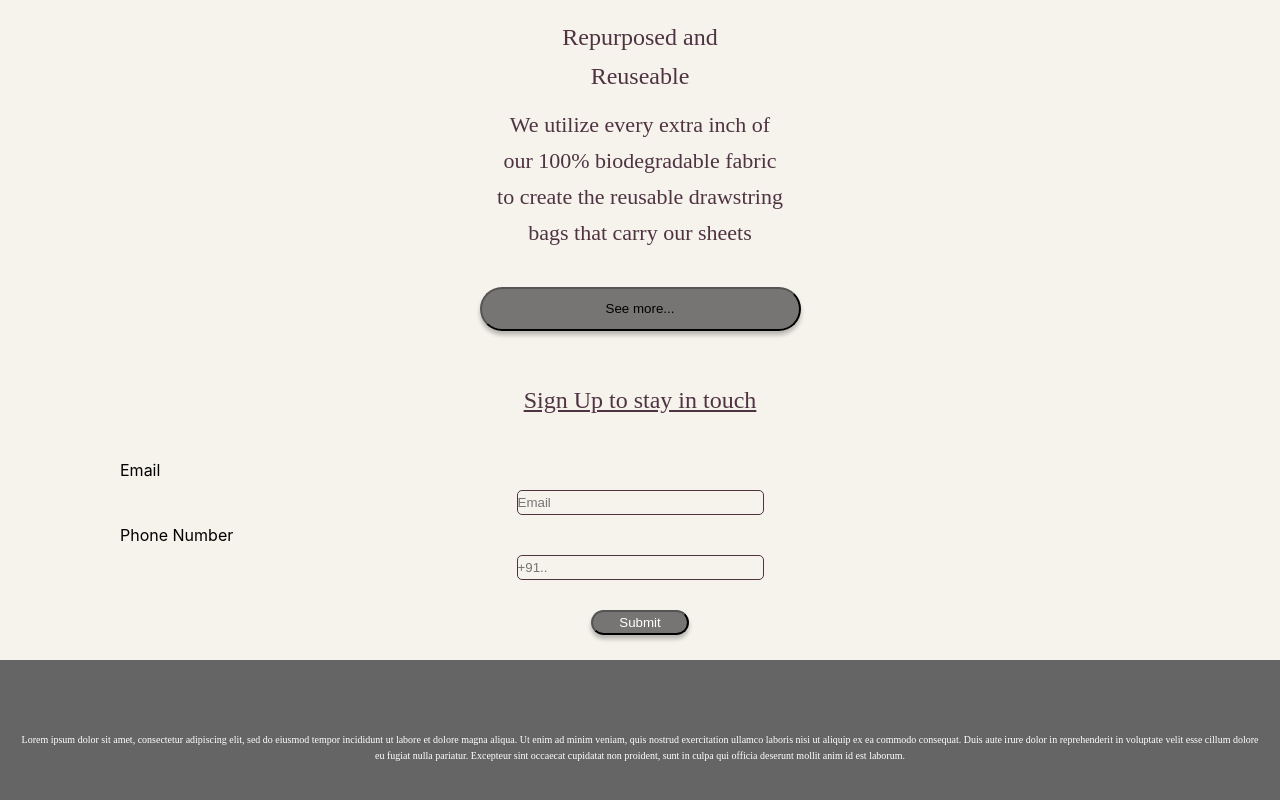
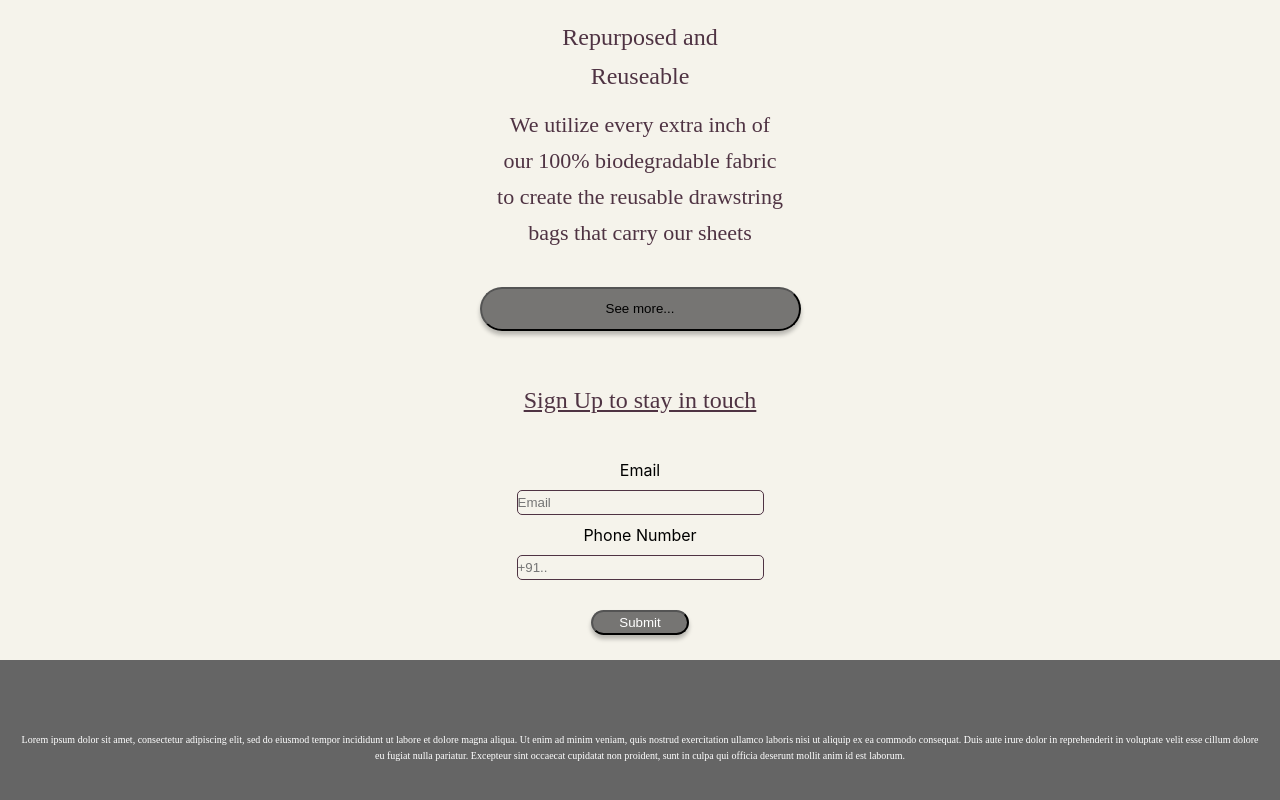
Before and after one commit to Rockschoff/tuckinFrontEnd, a React (Create React App) app: page / in a window 1280 px wide. Shown: the part 3279-4079 px from the top of the page. Built offline with nearby package versions, Linux system fonts and the light colour scheme; no server answers.

Commit message:
debug form

```diff
--- a/src/Components/Form.css
+++ b/src/Components/Form.css
@@ -22,9 +22,9 @@ input[type="number"] {
 }
 
 .col-25 {
-  text-align: left;
+  text-align: center;
   margin-right: auto;
-  margin-left: 120px;
+  margin-left: auto;
   margin-bottom: 10px;
 }
 
@@ -41,7 +41,3 @@ input[type="submit"] {
   margin-top: 20px;
   color: white;
 }
-
-label {
-  text-align: center;
-}
```
Also changed, not shown: 1 other file (tests, documents, lock files or other folders).
